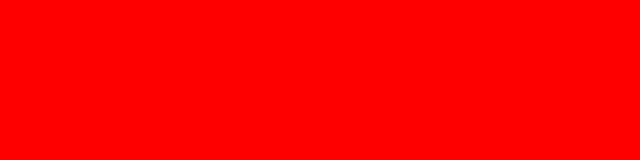
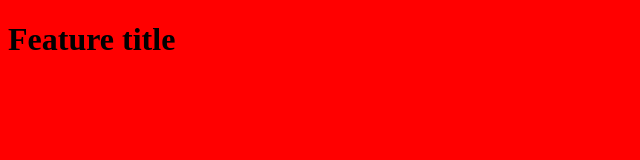
Before and after one commit to devmuhammadmustafa/upsups, a plain HTML site: page index.html in a window 1280 px wide. Shown: the whole page, without its empty margins (0-640 px from the left). Drawn offline with Linux system fonts and the light colour scheme.

Commit message:
feature title add

```diff
--- a/index.html
+++ b/index.html
@@ -6,5 +6,7 @@
     <title>Git</title>
     <link rel="stylesheet" href="./style.css" />
   </head>
-  <body></body>
+  <body>
+    <h1>Feature title</h1>
+  </body>
 </html>
```
